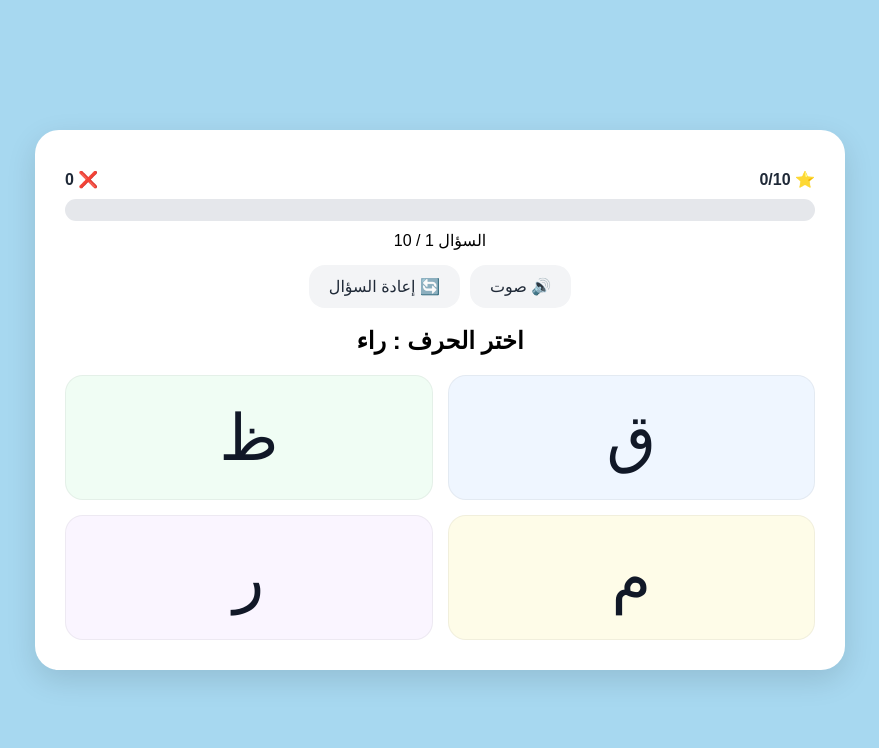
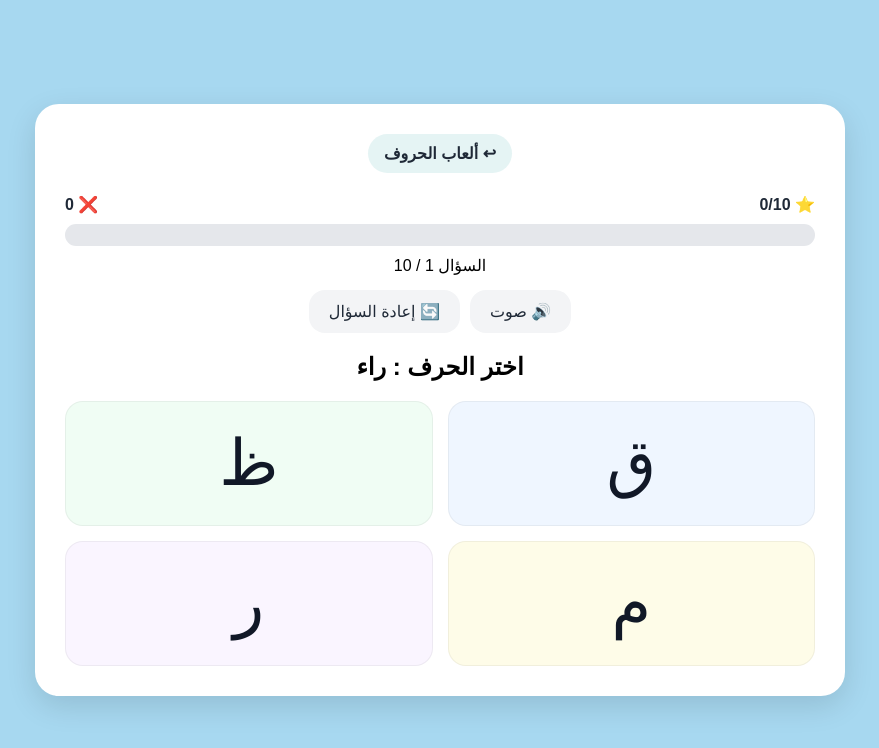
Before and after one commit to TrikiFaroukEnis/arabic_games, a plain HTML site: page alphabet/alphabet-game1.html in a window 1280 px wide. Both pictures are taken after a click on the button "بدء اللعبة". Shown: the whole page, without its empty margins (200-1079 px from the left). Drawn offline with Linux system fonts and the light colour scheme.

Commit message:
Add return banner to alphabet game

```diff
--- a/alphabet/alphabet-game1.html
+++ b/alphabet/alphabet-game1.html
@@ -27,9 +27,19 @@
             position: relative;
             z-index: 10;
         }
-        .hidden {
-            display: none !important;
+        .back-link {
+            display: inline-block;
+            margin-bottom: 12px;
+            padding: 10px 16px;
+            border-radius: 999px;
+            background: #e5f4f4;
+            color: #1f2937;
+            text-decoration: none;
+            font-weight: bold;
         }
+        .back-link:hover { background: #d3ebed; }
+        .back-link:focus-visible { outline: 3px solid #278da0; outline-offset: 3px; }
+        .hidden { display: none !important; }
         button {
             font-family: Arial, sans-serif;
             cursor: pointer;
@@ -38,9 +48,7 @@
             padding: 12px 20px;
             transition: transform 0.12s ease, background-color 0.2s ease;
         }
-        button:active {
-            transform: scale(0.96);
-        }
+        button:active { transform: scale(0.96); }
         .btn-main {
             background: #e5e7eb;
             color: #1f2937;
@@ -49,17 +57,8 @@
             padding: 14px 28px;
             margin: 6px;
         }
-        .btn-control {
-            background: #f3f4f6;
-            color: #1f2937;
-            font-size: 1rem;
-        }
-        #options {
-            display: grid;
-            grid-template-columns: repeat(2, 1fr);
-            gap: 15px;
-            margin-top: 20px;
-        }
+        .btn-control { background: #f3f4f6; color: #1f2937; font-size: 1rem; }
+        #options { display: grid; grid-template-columns: repeat(2, 1fr); gap: 15px; margin-top: 20px; }
         .option {
             font-family: Arial, sans-serif;
             font-size: 64px;
@@ -72,79 +71,23 @@
             justify-content: center;
             border: 1px solid rgba(0, 0, 0, 0.05);
         }
-        /* Teintes pastel douces et apaisantes */
         .tile-0 { background: #eff6ff; }
         .tile-1 { background: #f0fdf4; }
         .tile-2 { background: #fefce8; }
         .tile-3 { background: #faf5ff; }
-
-        .option.correct {
-            background: #22c55e !important;
-            color: #ffffff !important;
-            animation: gentlePop 0.4s ease;
-        }
-        .option.wrong {
-            background: #ef4444 !important;
-            color: #ffffff !important;
-            animation: gentleShake 0.35s ease;
-        }
-        @keyframes gentlePop {
-            0% { transform: scale(1); }
-            50% { transform: scale(1.06); }
-            100% { transform: scale(1); }
-        }
-        @keyframes gentleShake {
-            0%, 100% { transform: translateX(0); }
-            25% { transform: translateX(-8px); }
-            75% { transform: translateX(8px); }
-        }
-        #progressOuter {
-            height: 22px;
-            background: #e5e7eb;
-            border-radius: 999px;
-            overflow: hidden;
-        }
-        #progressBar {
-            height: 100%;
-            width: 0;
-            background: linear-gradient(90deg, #22c55e, #3b82f6);
-            transition: width 0.3s ease;
-        }
-        .info {
-            display: flex;
-            justify-content: space-between;
-            font-weight: bold;
-            margin: 10px 0;
-            color: #1f2937;
-        }
-        .controls {
-            display: flex;
-            gap: 10px;
-            justify-content: center;
-            flex-wrap: wrap;
-            margin: 15px 0;
-        }
-        #fxLayer {
-            position: fixed;
-            inset: 0;
-            pointer-events: none;
-            z-index: 999;
-            overflow: hidden;
-        }
-        .star-burst {
-            position: absolute;
-            font-size: 1.8rem;
-            animation: flyStar 0.9s ease-out forwards;
-        }
+        .option.correct { background: #22c55e !important; color: #ffffff !important; animation: gentlePop 0.4s ease; }
+        .option.wrong { background: #ef4444 !important; color: #ffffff !important; animation: gentleShake 0.35s ease; }
+        @keyframes gentlePop { 0% { transform: scale(1); } 50% { transform: scale(1.06); } 100% { transform: scale(1); } }
+        @keyframes gentleShake { 0%, 100% { transform: translateX(0); } 25% { transform: translateX(-8px); } 75% { transform: translateX(8px); } }
+        #progressOuter { height: 22px; background: #e5e7eb; border-radius: 999px; overflow: hidden; }
+        #progressBar { height: 100%; width: 0; background: linear-gradient(90deg, #22c55e, #3b82f6); transition: width 0.3s ease; }
+        .info { display: flex; justify-content: space-between; font-weight: bold; margin: 10px 0; color: #1f2937; }
+        .controls { display: flex; gap: 10px; justify-content: center; flex-wrap: wrap; margin: 15px 0; }
+        #fxLayer { position: fixed; inset: 0; pointer-events: none; z-index: 999; overflow: hidden; }
+        .star-burst { position: absolute; font-size: 1.8rem; animation: flyStar 0.9s ease-out forwards; }
         @keyframes flyStar {
-            0% {
-                transform: translate(-50%, -50%) scale(0.4);
-                opacity: 1;
-            }
-            100% {
-                transform: translate(var(--tx), var(--ty)) scale(1.15);
-                opacity: 0;
-            }
+            0% { transform: translate(-50%, -50%) scale(0.4); opacity: 1; }
+            100% { transform: translate(var(--tx), var(--ty)) scale(1.15); opacity: 0; }
         }
     </style>
 </head>
@@ -152,12 +95,14 @@
     <div id="fxLayer"></div>
 
     <div class="card" id="startScreen">
+        <a class="back-link" href="./index.html">↩ ألعاب الحروف</a>
         <h1>🎓 تعلم الحروف العربية</h1>
         <p>10 أسئلة في كل لعبة</p>
         <button class="btn-main" onclick="startGame()">بدء اللعبة</button>
     </div>
 
     <div class="card hidden" id="gameScreen">
+        <a class="back-link" href="./index.html">↩ ألعاب الحروف</a>
         <div class="info">
             <span id="score">⭐ 0/10</span>
             <span id="errors">❌ 0</span>
@@ -173,6 +118,7 @@
     </div>
 
     <div class="card hidden" id="endScreen">
+        <a class="back-link" href="./index.html">↩ ألعاب الحروف</a>
         <h2>🏆 انتهت اللعبة</h2>
         <p id="result"></p>
         <p id="percent"></p>
@@ -190,20 +136,14 @@
             ["ق", "قاف"], ["ك", "كاف"], ["ل", "لام"], ["م", "ميم"],
             ["ن", "نون"], ["ه", "هاء"], ["و", "واو"], ["ي", "ياء"]
         ];
-
         let gameLetters = [], index = 0, score = 0, error = 0, currentLetterName = "";
         let voiceEnabled = true, arabicVoice = null;
-
-        function shuffle(a) {
-            return [...a].sort(() => Math.random() - 0.5);
-        }
-
+        function shuffle(a) { return [...a].sort(() => Math.random() - 0.5); }
         function triggerStars(buttonEl) {
             const fxLayer = document.getElementById("fxLayer");
             const rect = buttonEl.getBoundingClientRect();
             const originX = rect.left + rect.width / 2;
             const originY = rect.top + rect.height / 2;
-
             const starIcons = ["⭐", "🌟", "✨"];
             for (let i = 0; i < 12; i++) {
                 const star = document.createElement("div");
@@ -219,114 +159,79 @@
                 setTimeout(() => star.remove(), 950);
             }
         }
-
         function findArabicVoice() {
             if (!("speechSynthesis" in window)) return;
-            const v = speechSynthesis.getVoices();
-            arabicVoice =
-                v.find((x) => x.lang === "ar-SA") ||
-                v.find((x) => x.lang === "ar-EG") ||
-                v.find((x) => x.lang.startsWith("ar")) ||
-                null;
+            const voices = speechSynthesis.getVoices();
+            arabicVoice = voices.find((voice) => voice.lang === "ar-SA") || voices.find((voice) => voice.lang === "ar-EG") || voices.find((voice) => voice.lang.startsWith("ar")) || null;
         }
-
         if ("speechSynthesis" in window) {
             speechSynthesis.onvoiceschanged = findArabicVoice;
             setTimeout(findArabicVoice, 500);
         }
-
         function unlockSpeech() {
             if (!("speechSynthesis" in window)) return;
             speechSynthesis.speak(new SpeechSynthesisUtterance(""));
         }
-
         function speakArabic(text) {
             if (!voiceEnabled || !("speechSynthesis" in window)) return;
             speechSynthesis.cancel();
-            const u = new SpeechSynthesisUtterance(text);
-            u.rate = 0.9;
-            u.pitch = 1;
-            if (arabicVoice) {
-                u.voice = arabicVoice;
-                u.lang = arabicVoice.lang;
-            } else {
-                u.lang = "ar";
-            }
-            speechSynthesis.speak(u);
+            const utterance = new SpeechSynthesisUtterance(text);
+            utterance.rate = 0.9;
+            utterance.pitch = 1;
+            if (arabicVoice) { utterance.voice = arabicVoice; utterance.lang = arabicVoice.lang; }
+            else { utterance.lang = "ar"; }
+            speechSynthesis.speak(utterance);
         }
-
         function updateUI() {
             document.getElementById("score").textContent = `⭐ ${score}/10`;
             document.getElementById("errors").textContent = `❌ ${error}`;
             document.getElementById("counter").textContent = `السؤال ${index + 1} / 10`;
             document.getElementById("progressBar").style.width = `${index * 10}%`;
         }
-
         function startGame() {
             unlockSpeech();
             gameLetters = shuffle(alphabet).slice(0, 10);
-            index = 0;
-            score = 0;
-            error = 0;
+            index = 0; score = 0; error = 0;
             document.getElementById("startScreen").classList.add("hidden");
             document.getElementById("endScreen").classList.add("hidden");
             document.getElementById("gameScreen").classList.remove("hidden");
             showQuestion();
         }
-
         function restartSameGame() {
-            index = 0;
-            score = 0;
-            error = 0;
+            index = 0; score = 0; error = 0;
             document.getElementById("endScreen").classList.add("hidden");
             document.getElementById("gameScreen").classList.remove("hidden");
             showQuestion();
         }
-
         function showQuestion() {
-            if (index >= 10) {
-                finish();
-                return;
-            }
+            if (index >= 10) { finish(); return; }
             updateUI();
             const current = gameLetters[index];
             currentLetterName = current[1];
             document.getElementById("question").textContent = "اختر الحرف : " + currentLetterName;
-
-            const wrong = shuffle(alphabet.filter((x) => x[0] !== current[0])).slice(0, 3);
+            const wrong = shuffle(alphabet.filter((letter) => letter[0] !== current[0])).slice(0, 3);
             const choices = shuffle([current, ...wrong]);
-            const div = document.getElementById("options");
-            div.innerHTML = "";
-
+            const options = document.getElementById("options");
+            options.innerHTML = "";
             setTimeout(() => speakArabic("أين حرف " + currentLetterName + " ؟"), 300);
-
-            choices.forEach((c, idx) => {
-                const b = document.createElement("button");
-                b.className = `option tile-${idx}`;
-                b.textContent = c[0];
-                b.onclick = () => {
-                    [...div.children].forEach((x) => (x.disabled = true));
-                    if (c[0] === current[0]) {
-                        score++;
-                        updateUI();
-                        b.classList.add("correct");
-                        triggerStars(b);
+            choices.forEach((choice, idx) => {
+                const button = document.createElement("button");
+                button.className = `option tile-${idx}`;
+                button.textContent = choice[0];
+                button.onclick = () => {
+                    [...options.children].forEach((item) => { item.disabled = true; });
+                    if (choice[0] === current[0]) {
+                        score++; updateUI(); button.classList.add("correct"); triggerStars(button);
                     } else {
-                        error++;
-                        updateUI();
-                        b.classList.add("wrong");
-                        const rightBtn = [...div.children].find((x) => x.textContent === current[0]);
-                        if (rightBtn) rightBtn.classList.add("correct");
+                        error++; updateUI(); button.classList.add("wrong");
+                        const correctButton = [...options.children].find((item) => item.textContent === current[0]);
+                        if (correctButton) correctButton.classList.add("correct");
                     }
-                    setTimeout(() => {
-                        index++;
-                        showQuestion();
-                    }, 1050);
+                    setTimeout(() => { index++; showQuestion(); }, 1050);
                 };
-                div.appendChild(b);
+                options.appendChild(button);
             });
         }
-
         function finish() {
             document.getElementById("gameScreen").classList.add("hidden");
             document.getElementById("endScreen").classList.remove("hidden");
@@ -334,7 +239,6 @@
             document.getElementById("percent").textContent = `📊 ${Math.round(score * 10)}%`;
             document.getElementById("progressBar").style.width = "100%";
         }
-
         document.addEventListener("DOMContentLoaded", () => {
             document.getElementById("voiceToggle").addEventListener("click", () => {
                 voiceEnabled = !voiceEnabled;
```
